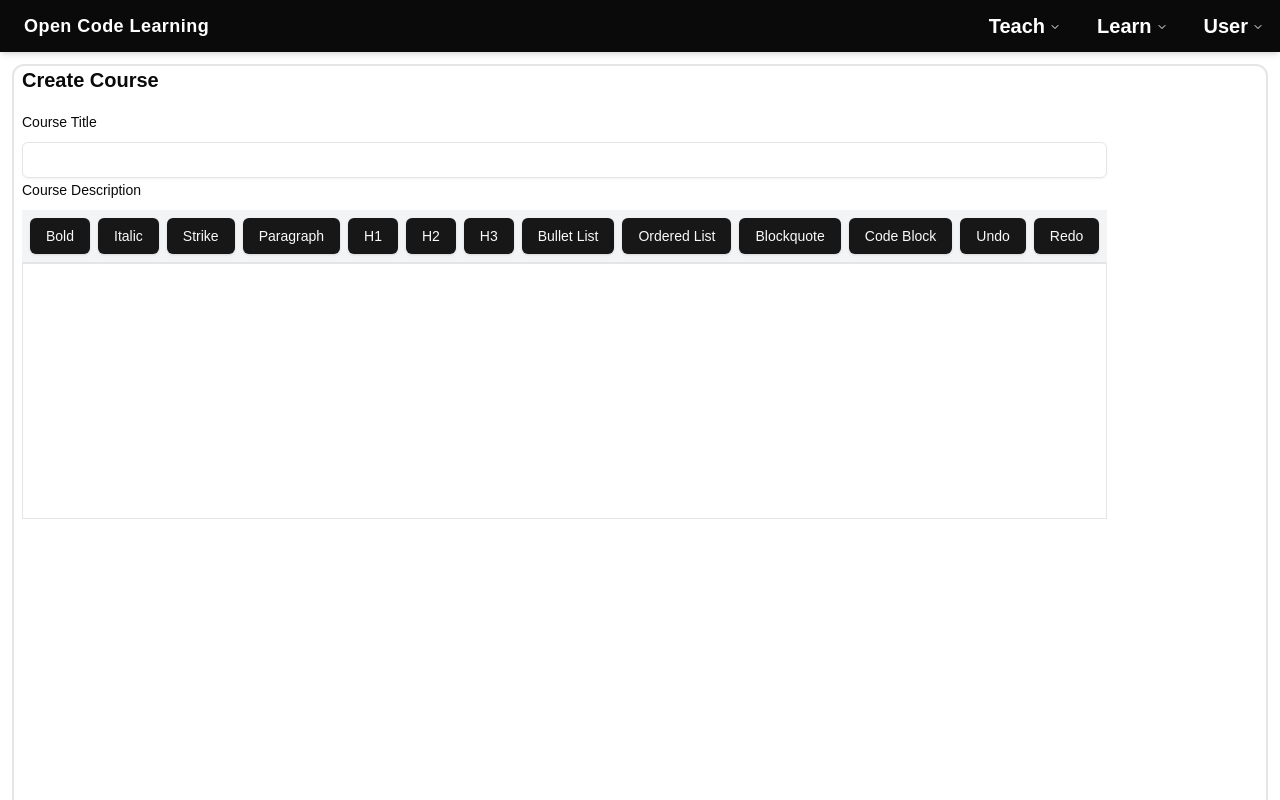
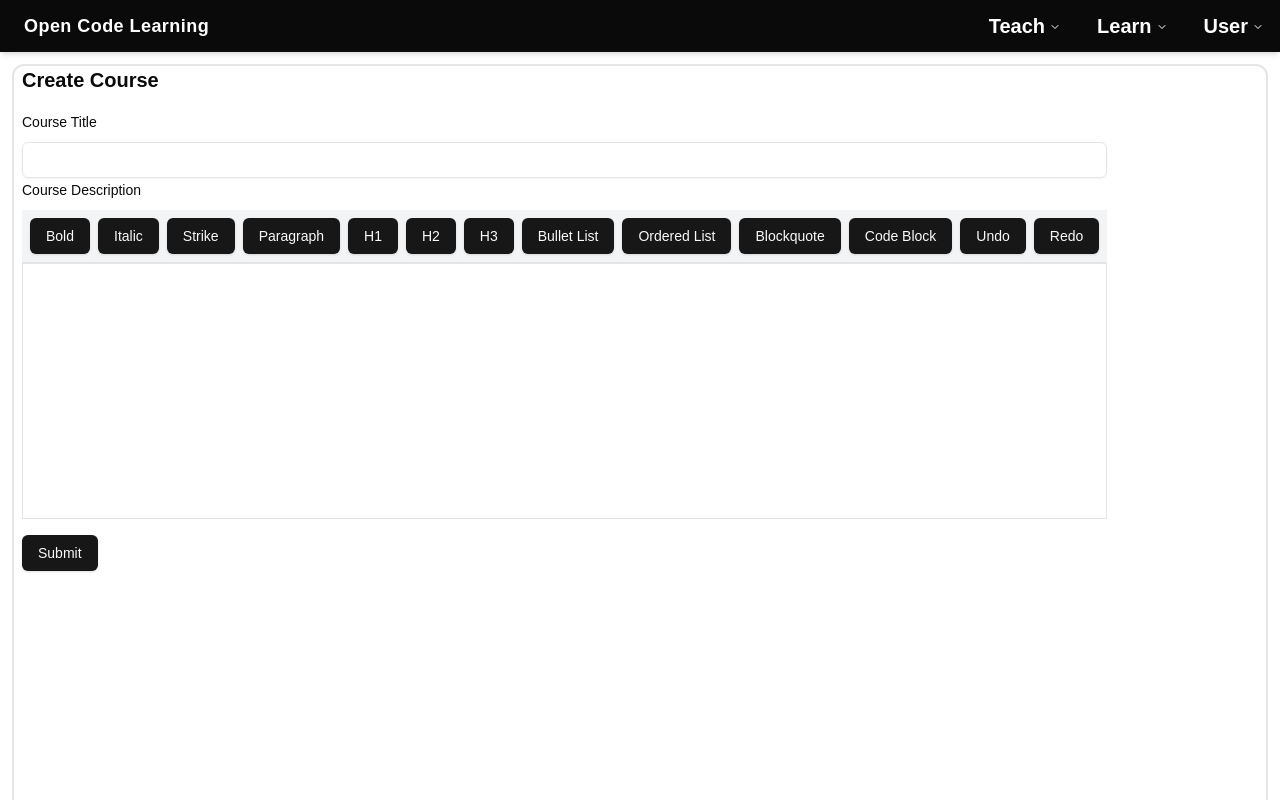
Before and after one commit to hdmGOAT/codelearnproject, a Next.js app in the folder frontend/: page /teach/create in a window 1280 px wide. Shown: the top 800 px of the page. Built offline with nearby package versions, Linux system fonts and the light colour scheme.

Commit message:
broken styling

```diff
--- a/frontend/app/teach/create/CreateCourseForm.tsx
+++ b/frontend/app/teach/create/CreateCourseForm.tsx
@@ -1,3 +1,5 @@
+"use client";
+
 import DynamicForm from "@/components/DynamicForm";
 import React from "react";
 import { CreateCourseFields } from "./CreateCourseFields";
--- a/frontend/components/DynamicForm.tsx
+++ b/frontend/components/DynamicForm.tsx
@@ -93,7 +93,7 @@ const DynamicForm = ({ schema, fields, onSubmit }: DynamicFormProps) => {
 
   const renderRichText = (field: Field, formField: any) => {
     return (
-      <div>
+      <div className="  max-w-screen min-h-64">
         <RichTextEditor
           value={formField.value}
           onChange={(val: any) => formField.onChange(val)}
--- a/frontend/components/RichTextEditor.tsx
+++ b/frontend/components/RichTextEditor.tsx
@@ -42,8 +42,8 @@ const RichTextEditor: React.FC<RichTextEditorProps> = ({ value, onChange }) => {
   }, [editor, onChange]);
 
   return (
-    <div className="rich-editor w-full h-screen">
-      <div className="toolbar w-full flex gap-2 p-2 border-b bg-gray-100 overflow-scroll">
+    <div className="rich-editor">
+      <div className="toolbar  flex gap-2 p-2 border-b bg-gray-100 overflow-scroll">
         {/* Text Formatting */}
         <Button onClick={() => editor?.chain().focus().toggleBold().run()}>
           Bold
```
